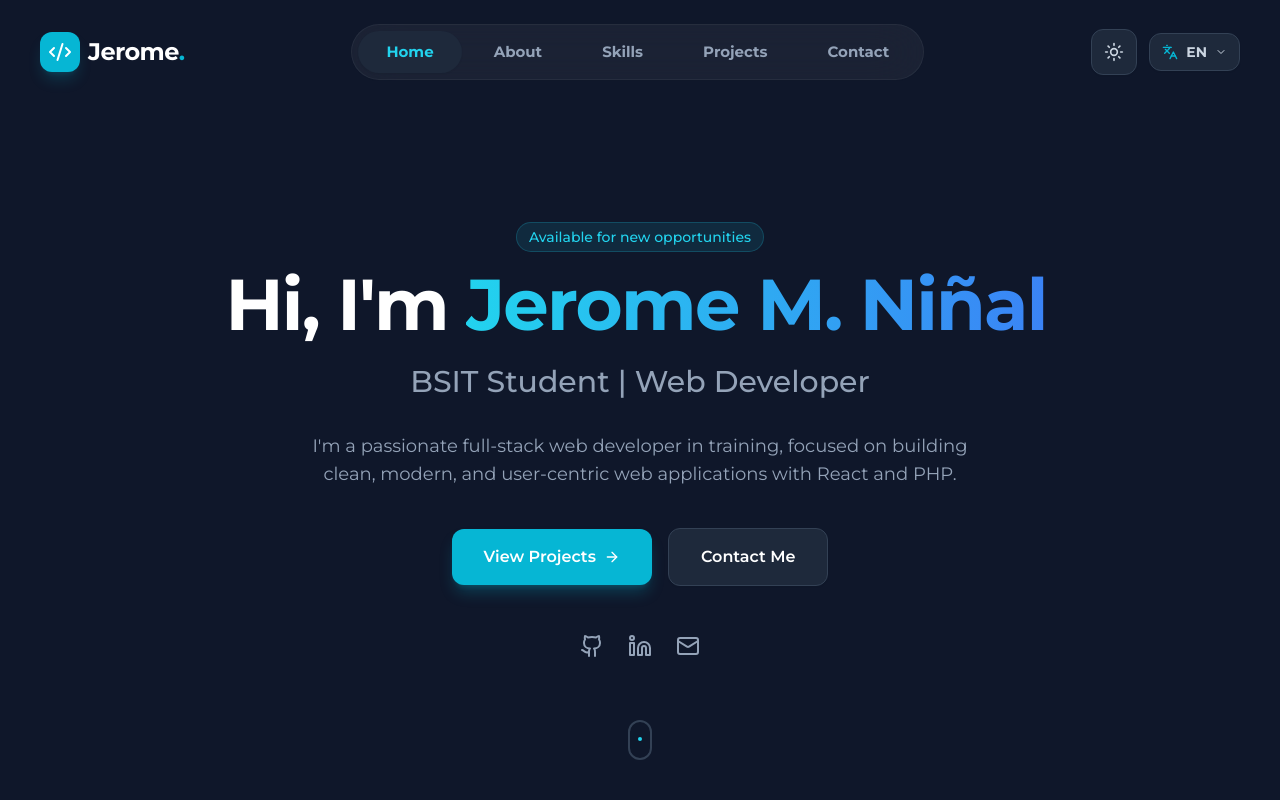
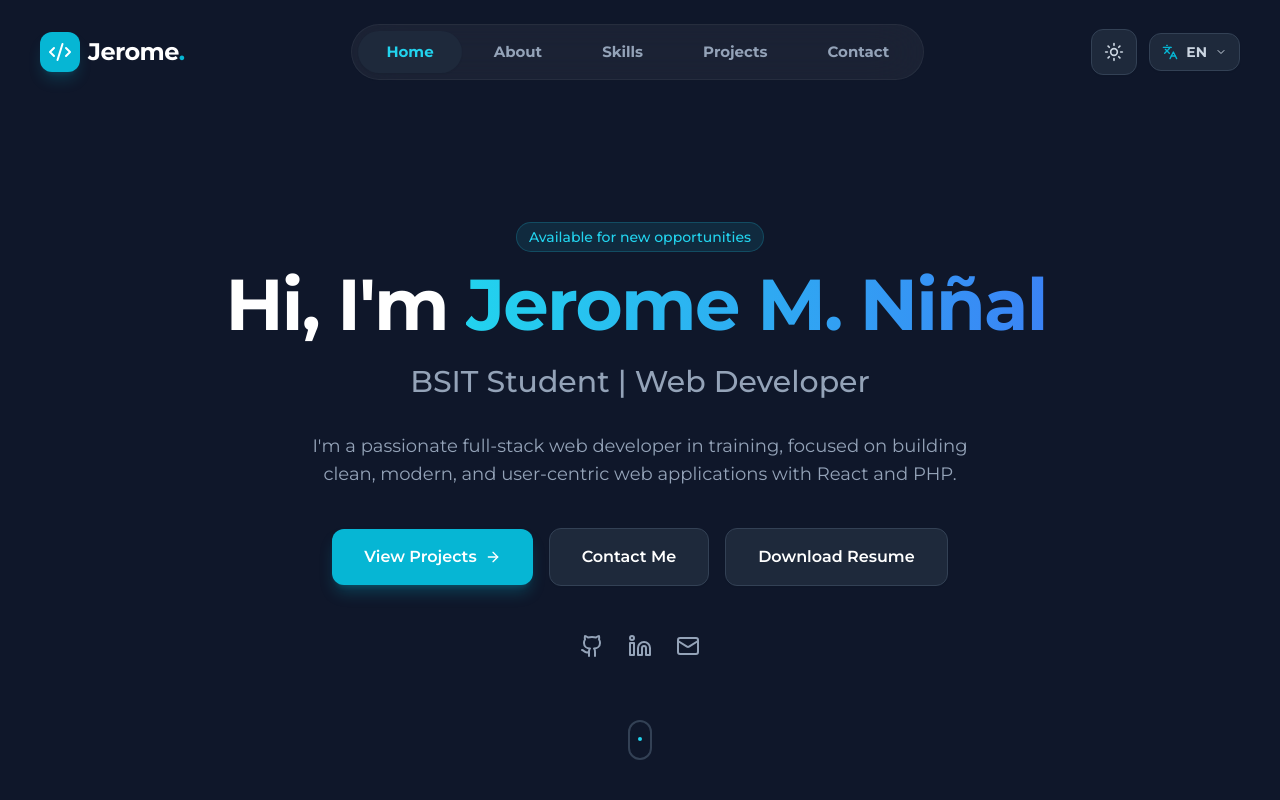
Before and after one commit to jeromeone10/Jerome-Portfolio, a React (Vite) app: page / in a window 1280 px wide. Shown: the top 800 px of the page. Built offline with nearby package versions, Linux system fonts and the light colour scheme.

Commit message:
add download resume

```diff
--- a/src/components/Hero.jsx
+++ b/src/components/Hero.jsx
@@ -3,6 +3,7 @@ import { motion } from 'framer-motion';
 import { Link } from 'react-scroll';
 import { ArrowRight, Github, Linkedin, Mail } from 'lucide-react';
 import { useTranslation } from 'react-i18next';
+import resumePdf from '../NINAL - UPDATED RESUME.pdf';
 
 const Hero = () => {
   const { t } = useTranslation();
@@ -97,6 +98,13 @@ const Hero = () => {
             >
               {t('hero.contactMe')}
             </Link>
+            <a
+              href={resumePdf}
+              download="Jerome_Ninal_Resume.pdf"
+              className="w-full sm:w-auto px-8 py-4 bg-slate-100 dark:bg-slate-800 hover:bg-slate-200 dark:hover:bg-slate-700 text-slate-900 dark:text-white rounded-xl font-semibold transition-all flex items-center justify-center gap-2 border border-slate-200 dark:border-slate-700 shadow-sm"
+            >
+              {t('hero.resume')}
+            </a>
           </div>
 
           <div className="mt-12 flex items-center justify-center gap-6">
--- a/src/i18n.js
+++ b/src/i18n.js
@@ -18,7 +18,8 @@ const resources = {
         title: 'BSIT Student | Web Developer',
         desc: "I'm a passionate full-stack web developer in training, focused on building clean, modern, and user-centric web applications with React and PHP.",
         viewProjects: 'View Projects',
-        contactMe: 'Contact Me'
+        contactMe: 'Contact Me',
+        resume: 'Download Resume'
       },
       about: {
         title: 'About Me',
@@ -105,7 +106,8 @@ const resources = {
         title: 'BSIT Student | Web Developer',
         desc: "Ako ay isang masugid na full-stack web developer na nagsasanay, nakatuon sa paggawa ng malinis, moderno, at user-centric na mga web application gamit ang React at PHP.",
         viewProjects: 'Tingnan ang mga Proyekto',
-        contactMe: 'Kontakin Ako'
+        contactMe: 'Kontakin Ako',
+        resume: 'I-download ang Resume'
       },
       about: {
         title: 'Tungkol sa Akin',
```
Also changed, not shown: 1 other file (tests, documents, lock files or other folders).
